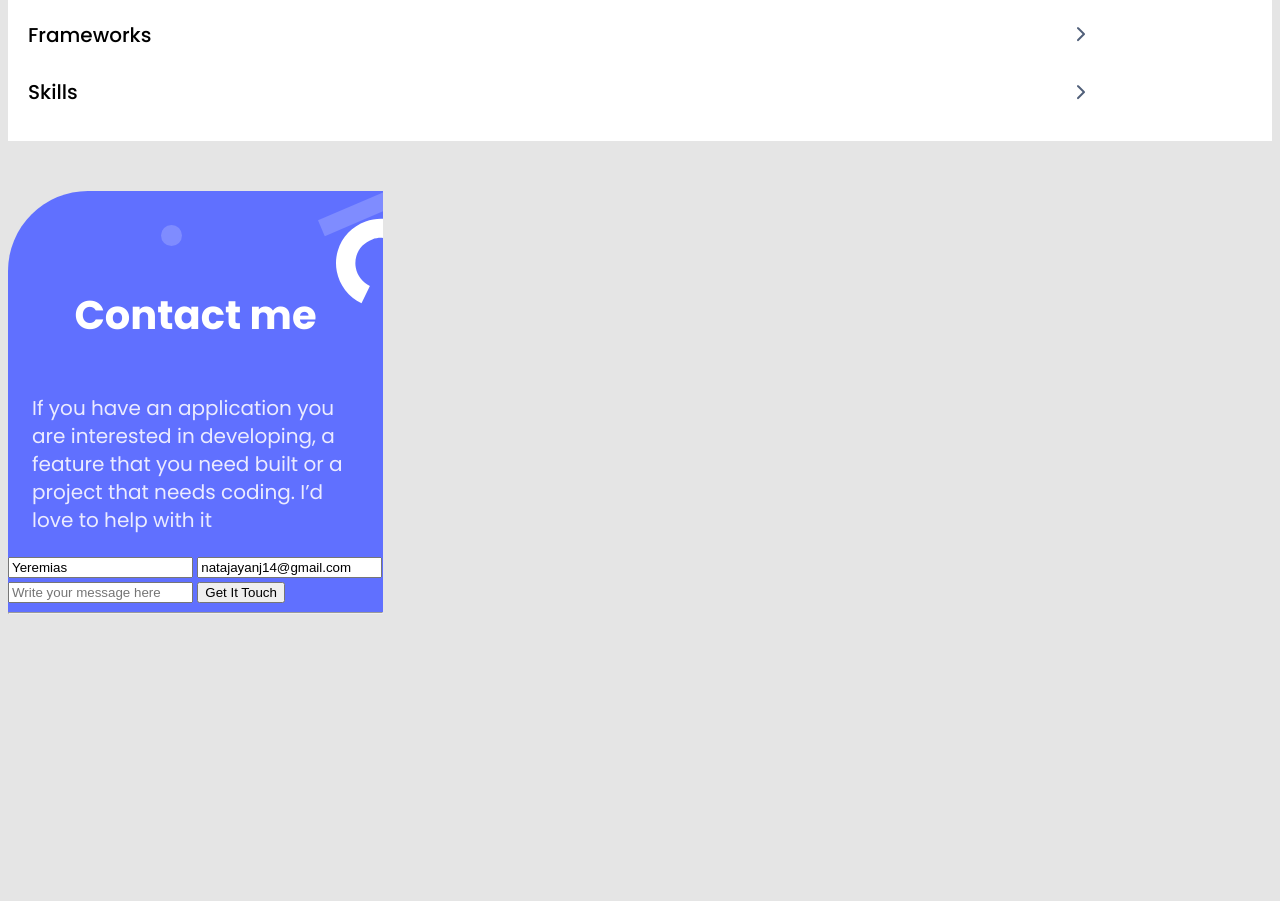
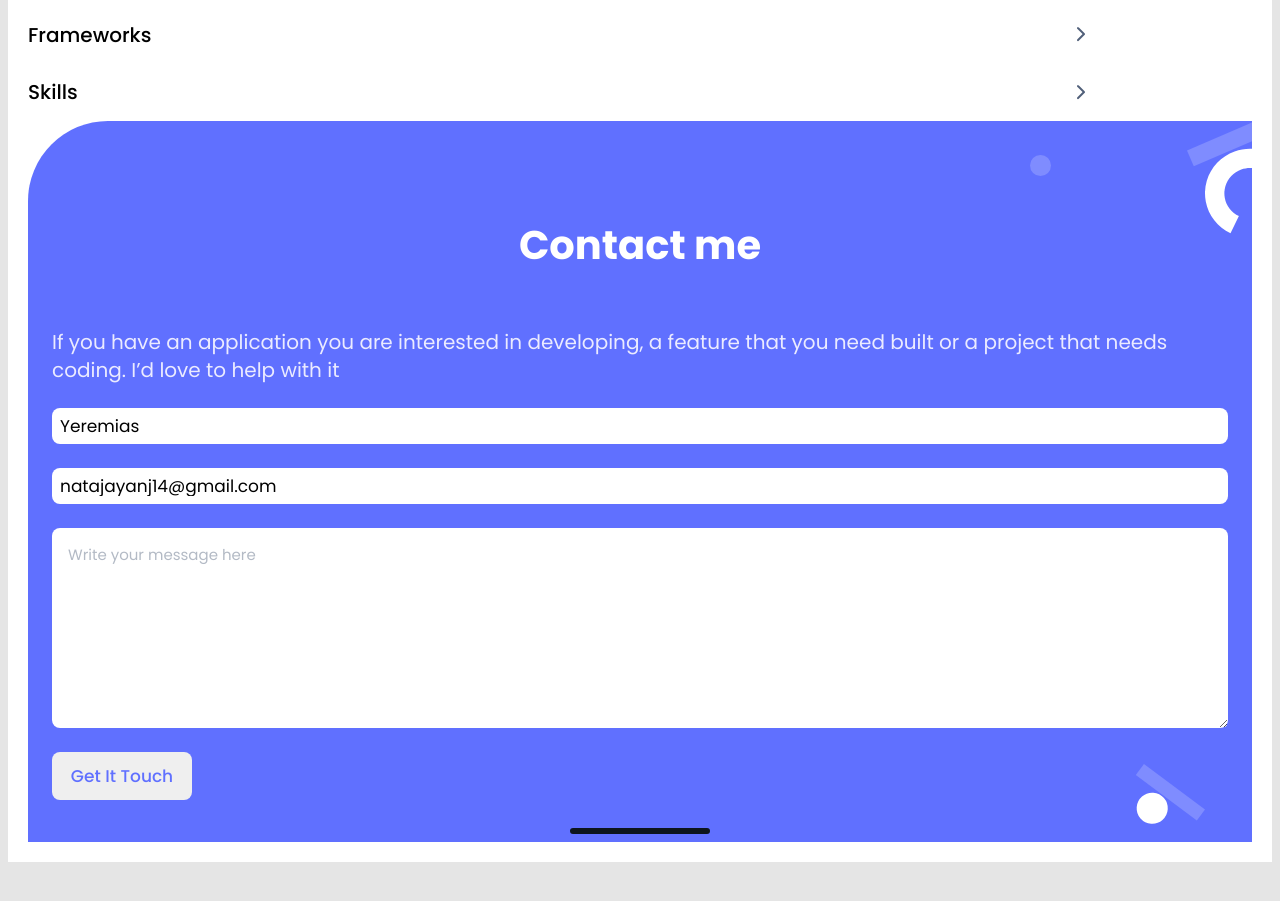
Before and after one commit to nmeziany/SkeletonMobilePortfolio, a website: page index.html in a window 1280 px wide. Shown: the part 3620-4521 px from the top of the page. Before the commit the page ends 4242 px from the top, so only its background shows below. Drawn offline with Linux system fonts and the light colour scheme.

Commit message:
Add more style for the form!

```diff
--- a/index.html
+++ b/index.html
@@ -198,20 +198,22 @@
             <img src="images/works/Uniond.png" alt="" />
           </div>
         </div>
-      </section>
-    </main>
+
       <footer class="contact-form">
         <div class="contact-me">
           <h2 >Contact me</h2>
           <p>If you have an application you are interested in developing, a feature that you need built or a project that needs coding. I’d love to help with it </p>
         </div>
-      <form action="send">
+        <form action="send" class="form">
           <input type="text" class="text" value="Yeremias">
           <input type="email" class="text" value="natajayanj14@gmail.com">
-        <input type="textarea" class="text" placeholder="Write your message here">
+          <textarea class="textarea">Write your message here</textarea>
           <input type="button" class="button" value="Get It Touch">
         </form>
         <hr>
       </footer>
+
+  </section>
+</main>
   </body>
 </html>
--- a/style.css
+++ b/style.css
@@ -266,7 +266,6 @@ li {
 }
 
 .contact-form {
-  width: 375px;
   background-image: url("./images/contact-form.svg");
   background-position: top right;
   background-repeat: no-repeat;
@@ -286,7 +285,6 @@ li {
   font-weight: 700;
   font-size: 40px;
   line-height: 52px;
-  margin;
 }
 
 .contact-me p {
@@ -294,5 +292,60 @@ li {
   font-weight: 400;
   font-size: 20px;
   line-height: 28px;
-  width: 327px;
+  margin: 24px;
 }
+
+.form {
+  display: flex;
+  flex-direction: column;
+  align-content: center;
+  align-content: center;
+}
+
+.text {
+  font-style: normal;
+  font-weight: 400;
+  font-size: 17px;
+  font-family: "Poppins", "Segoe UI", Tahoma, Geneva, Verdana, sans-serif;
+  line-height: 20px;
+  border-radius: 8px;
+  border: 0px;
+  margin: 0 24px 24px;
+  padding: 8px;
+}
+
+.textarea {
+  height: 170px;
+  color: #B3BAC5;
+  font-style: normal;
+  font-weight: 400;
+  font-size: 15px;
+  font-family: "Poppins", "Segoe UI", Tahoma, Geneva, Verdana, sans-serif;
+  line-height: 24px;
+  border-radius: 8px;
+  border: 0px;
+  margin: 0 24px 24px;
+  padding: 15px 38px 15px 16px;
+}
+
+.button {
+  font-style: normal;
+  font-weight: 500;
+  font-size: 17px;
+  line-height: 24px;
+  font-family: "Poppins", "Segoe UI", Tahoma, Geneva, Verdana, sans-serif;
+  color: #6070FF;
+  padding: 12px 16px;
+  width: 140px;
+  height: 48px;
+  border-radius: 8px;
+  margin-left: 24px;
+  border: 0px;
+  margin-bottom: 20px;
+}
+
+hr {
+  border: 3px solid #0D151E;
+  width: 134px;
+  border-radius: 10px;
+}
```
Lines whose indentation alone changed are shown as unchanged.
